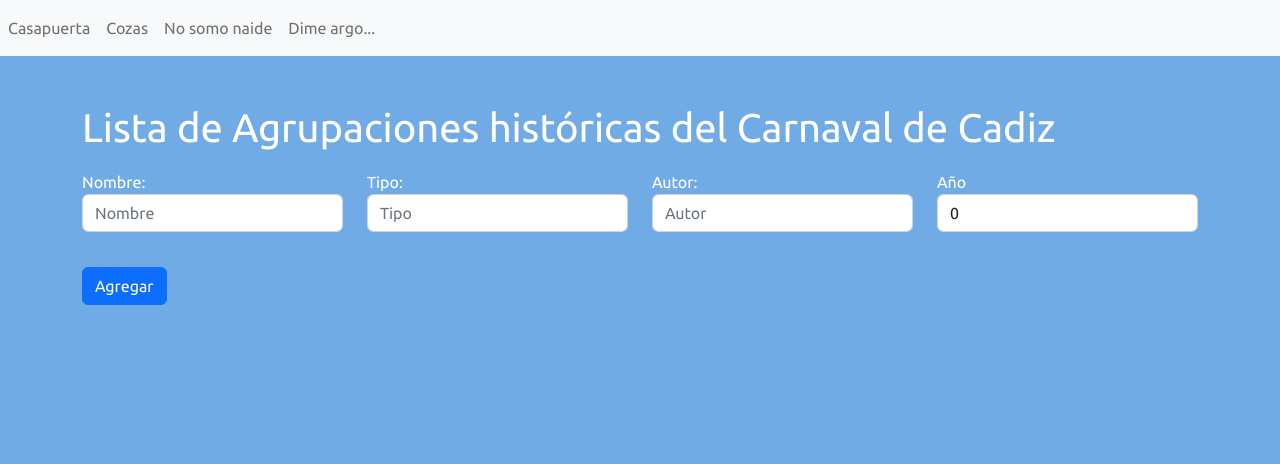
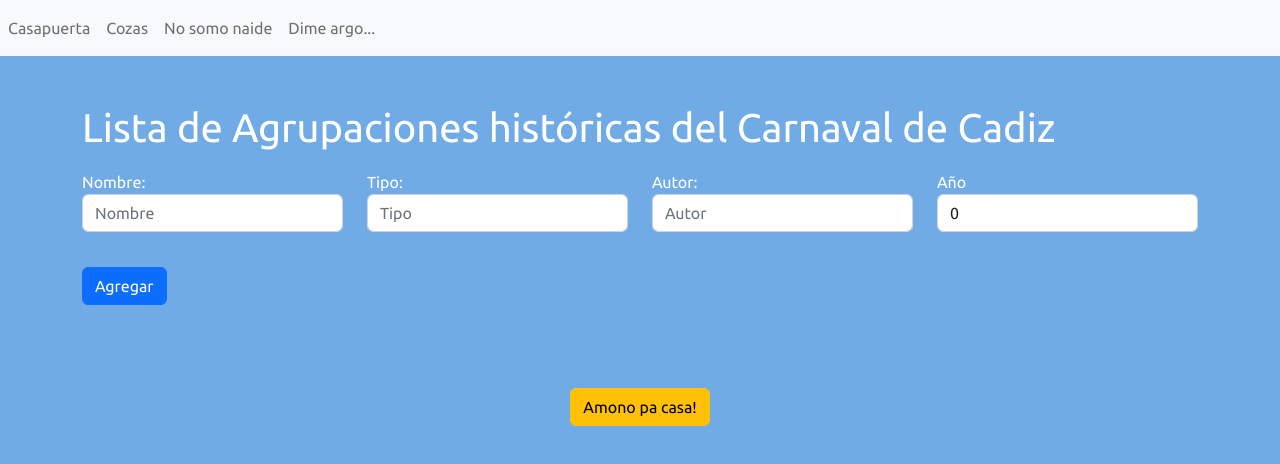
Before and after one commit to jcalerofm/2dam-empleados, an Angular app: page /cozas in a window 1280 px wide. Shown: the top 464 px of the page. Built offline with nearby package versions, Linux system fonts and the light colour scheme.

Commit message:
polishing components

```diff
--- a/src/app/cozas-component/cozas-component.component.html
+++ b/src/app/cozas-component/cozas-component.component.html
@@ -26,3 +26,10 @@
     </form>
   </div>
 </div>
+
+<!-- Create a div with a centered button  -->
+<div class="container mt-5" style="text-align: center;">
+  <div class="col">
+    <button type="submit" class="btn btn-warning" (click)="irHome()"
+    style="margin-top: 35px;">Amono pa casa!</button>
+  </div>
--- a/src/app/cozas-component/cozas-component.component.ts
+++ b/src/app/cozas-component/cozas-component.component.ts
@@ -1,4 +1,5 @@
 import { Component, OnInit } from '@angular/core';
+import { Router } from '@angular/router';
 import { Agrupacion } from '../agrupacion.model';
 
 @Component({
@@ -18,7 +19,8 @@ export class CozasComponentComponent implements OnInit {
 
   ];
 
-  constructor() { }
+
+  constructor(private router:Router) {}
 
   ngOnInit(): void {
   }
@@ -31,7 +33,15 @@ export class CozasComponentComponent implements OnInit {
     this.cuadroTipo = "";
     this.cuadroAutor = "";
     this.cuadroAnyo = 0;
+    //redirect to home page
+    this.router.navigate(['']);
+
   }
+
+  irHome(){
+    this.router.navigate(['']);
+  }
+
 
   cuadroNombre: string = "";
   cuadroTipo: string = "";
```
Also changed, not shown: src/styles.css (line endings or trailing spaces).
